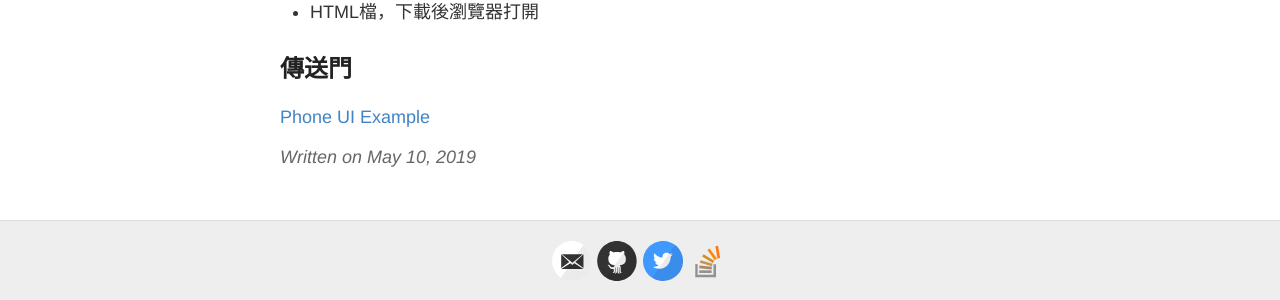
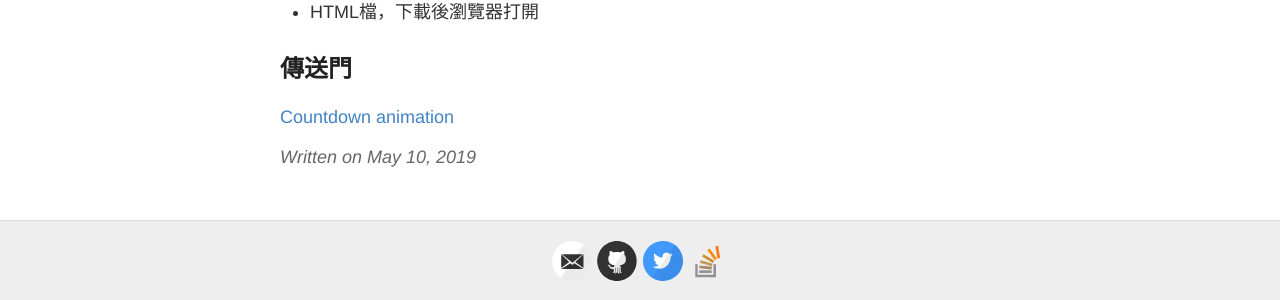
Before and after one commit to vincent531/vincent531.github.io, a Jekyll site: the page built from _posts/2019-5-10-Countdown.md, in a window 1280 px wide. Shown: the part 630-930 px from the top of the page. Built offline with Jekyll 4.4.1, drawn with Linux system fonts in a browser that asks for light colours; Markdown is read by kramdown in place of the engine named in the settings; comment, search, counter and statistics services are not loaded.

Commit message:
Update 2019-5-10-Countdown.md

```diff
--- a/_posts/2019-5-10-Countdown.md
+++ b/_posts/2019-5-10-Countdown.md
@@ -14,4 +14,4 @@ title: Countdown animation
 
 ## 傳送門
 
-[Phone UI Example](https://github.com/vincent531/css/blob/master/Countdown.html)
+[Countdown animation](https://github.com/vincent531/css/blob/master/Countdown.html)
```
